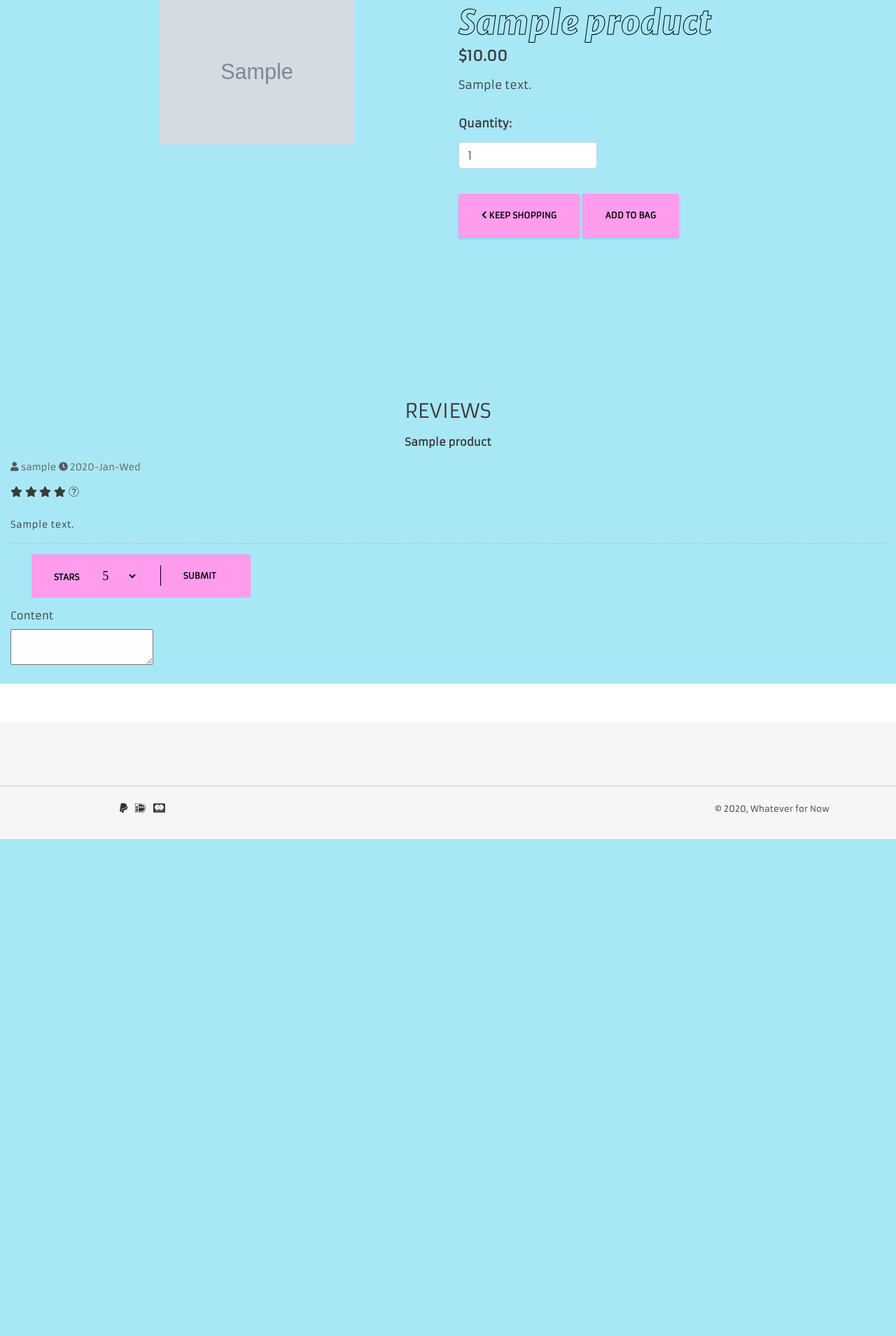
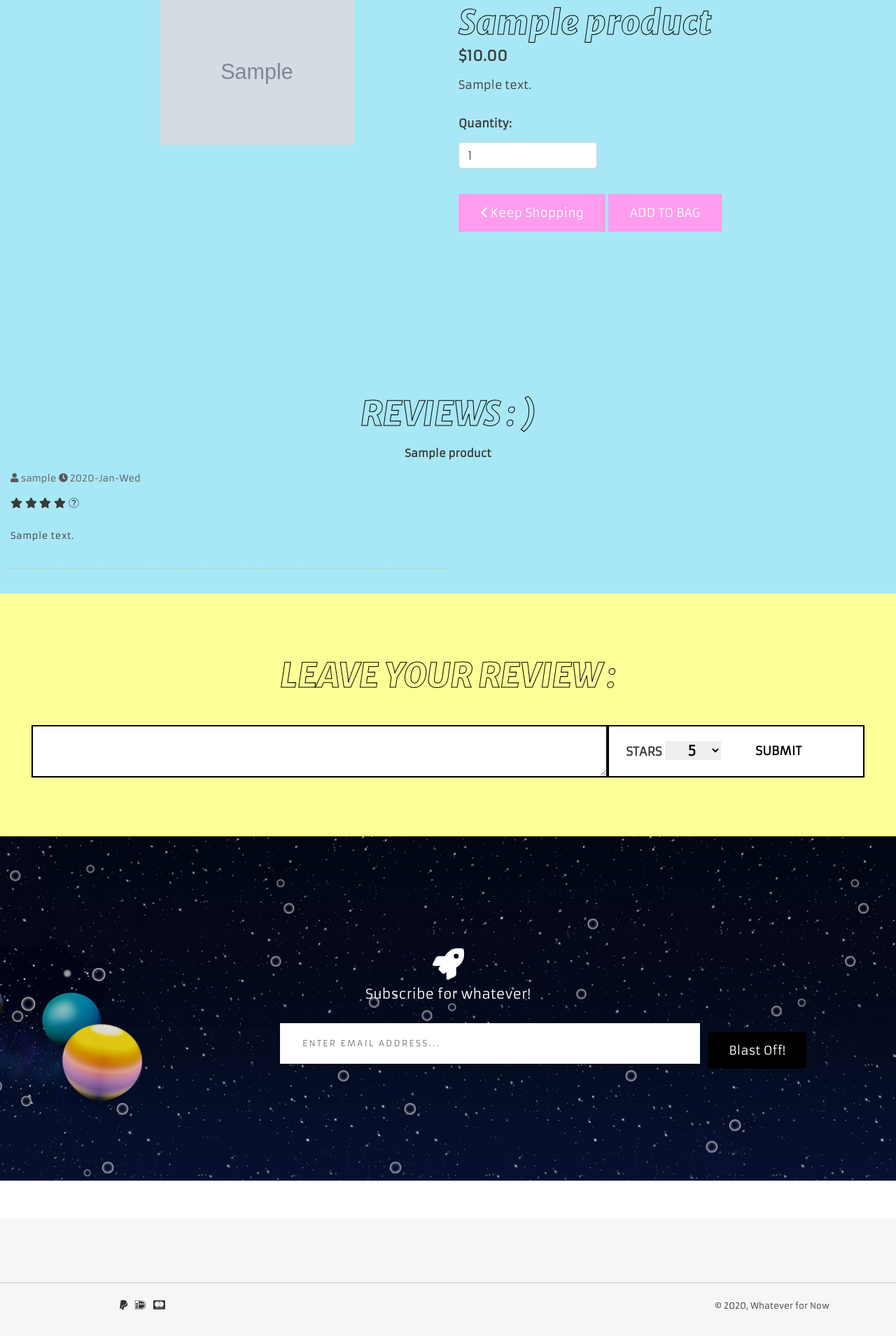
Before and after one commit to Code-Institute-Submissions/Marshmello88-fullstack_project, a Django app: page /products/1 in a window 1280 px wide. Shown: the part 213-2122 px from the top of the page at 70% size. Before the commit the page ends 1412 px from the top, so only its background shows below. Run offline with Django 3.2, Linux system fonts and the light colour scheme; a user stored in the database is signed in; tables that the repository leaves empty hold one stand-in row (values such as "Sample post"); grey boxes marked "Sample" are stand-in pictures; some libraries are stand-ins or nearby versions; some web fonts are replaced.

Commit message:
add review row added

```diff
--- a/catalog/templates/product_detail.html
+++ b/catalog/templates/product_detail.html
@@ -54,7 +54,7 @@
    <!--REVIEW SECTION-->
    <div class="reviewheader">
       <div class="headerInnerContainer">
-         <h5 class="reviewtitle">Reviews</h5>
+         <h5 class="reviewtitle">Reviews : )</h5>
          <h6 class="reviewsHeader">{{ product.name }}</h6>
       </div>
       <!-- actual review here -->
@@ -74,19 +74,41 @@
          </div>
          <div class="reviewbody">
             {{ review.content }}
+
          </div>
       {% empty %}
       <div class="notification">
          No reviews yet.
       </div>
       {% endfor %}
+       <!--<button type="button" name="more_comments" class="btn btn-primary" > more comments </button>  new -->
+   </div>
     </div>
       <div class="notification">
          {% if request.user.is_authenticated %}
          <form method="POST" action="{% url 'add_review' product.id %}">
             {% csrf_token %}
+
+<div class = "row bg-yellow">
+            <div class="addcommenttxt col-md-12">
+<p> Leave your review : </p>
+            </div>
+
+
+            <div class="field col-md-8">
+               <div class="control">
+                  <textarea class="textarea commentsection" name="content"> </textarea>
+                  <!--<div class="field">
+                     <div class="control">
+                        <button class="btn cartbtn"> submit </button>
+                     </div>
+                     </div>-->
+               </div>
+            </div>
+
+            <div class="col-md-4">
             <div class="addcommentwrapper">
-               <div class="field submitbtn cartbtn">
+               <div class="field submitbtn">
                   <label class="m-0"> Stars </label>
                   <select class="stars qty" name="stars">
                      <option  class ="qty" value="5"> 5</option>
@@ -99,26 +121,22 @@
                <div class="btnseparator"></div>
                <div class="field ">
                   <div class="control">
-                     <button class="submitbtn cartbtn"> submit </button>
+                     <button class="submitbtn "> submit </button>
                   </div>
                </div>
             </div>
-            <div class="field">
-               <label> Content</label>
-               <div class="control">
-                  <textarea class="textarea" name="content"> </textarea>
-                  <!--<div class="field">
-                     <div class="control">
-                        <button class="btn cartbtn"> submit </button>
-                     </div>
-                     </div>-->
-               </div>
             </div>
          </form>
+                     </div>
+
       </div>
       {% else %}
       <p> please sign in to add review </p>
       {% endif %}
    </div>
 </div>
+
+
+
+
 {% endblock %}
--- a/static/css/styles.css
+++ b/static/css/styles.css
@@ -451,49 +451,66 @@ background-color: /*#B8FBFF;*/ #A8E7F5;
 padding-top: 4rem;
 }
 
-.otp-qty {
-    display: flex;
-    align-items: center;
-    margin: 15px 30px;
-}
 
 .qty {
-    font-size: 18px;
+    /*color: #fff;*/
+    font-size: 20px;
+    font-weight: 800;
     border: none;
     text-align: center;
     width: 80px;
     margin: 0;
-    background: #FF9CEE;
-    font-family: 'National 2 Bold Italic';
+    /*background: #FF9CEE;*/
+    padding-left: 8px;
+   /* font-family: 'National 2 Bold Italic';*/
 }
 
 .addcommentwrapper {
-    background: #FF9CEE;
+    /*background: #FF9CEE;*/
     display: flex;
     align-items: center;
-    margin: 15px 30px;
-    width: 25%;
+    margin-right: 30px;
+    height: 67.5%;
+
+    border: 2px solid black;
+    background: white;
+}
+
+.commentsection {
+    margin-left: 30px;
+width: 100%;
+    border: 2px solid black;
+   height: 75px;
+    font-family: 'Pitch Sans Medium', 'Courier New';
+    color: black;
+    line-height: 20px;
+    margin-bottom: 30px;
+ font-size: 1em;
+
 }
 
 .submitbtn {
     box-shadow: none!important;
-    padding: 1.25rem 2rem;
-    font-size: 80%;
+    padding: 1.25rem 1.5rem;
     text-transform: uppercase;
-    color: #000000;
+    /*color: #fff;*/
     letter-spacing: 0.11px;
     text-align: center;
     font-weight: 900;
     border: none;
+font-size: 17px;
+background-color: white;
 }
 
 .btnseparator {
-    border-right: 1px solid #000000;
+    border-right: 1px solid #fff;
     margin-right: 0px;
     height: 29px;
 }
 
-
+.reviews {
+    width: 50%;
+}
 
 .reviewbody {
     font-size: 13px;
@@ -520,10 +537,27 @@ position: relative;
 
 .reviewtitle {
     text-transform: uppercase;
-    font-size: 28px;
     display: inline-block;
     position: relative;
     padding: 0 15px;
+    font-family: 'Merriweather Sans', sans-serif;
+    font-size: 48px;
+    color: transparent;
+    -webkit-text-stroke-width: 1px;
+    -webkit-text-stroke-color: black;
+}
+
+.addcommenttxt p {
+    margin: 36px 30px;
+    text-align: center;
+text-transform: uppercase;
+    font-weight: 900;
+
+    font-family: 'Merriweather Sans', sans-serif;
+    font-size: 48px;
+    color: transparent;
+    -webkit-text-stroke-width: 1px;
+    -webkit-text-stroke-color: black;
 }
 
 h6.reviewsHeader {
@@ -696,16 +730,7 @@ p {
     margin:0 auto;
 }
 
-.btn {
-    box-shadow: 0 0.1875rem 0.1875rem 0 rgba(0, 0, 0, 0.1) !important;
-    padding: 1.25rem 2rem;
-    font-size: 80%;
-    text-transform: uppercase;
-    color: #000000;
-    letter-spacing: 0.11px;
-    text-align: center;
-    font-weight: 900;
-}
+
 
 .btn-primary {
     color: #fff;
@@ -718,6 +743,11 @@ p {
 }
 }
 
+.bg-yellow {
+    background: #FBFF96;
+    padding-top: 3rem;
+    padding-bottom: 3rem;
+}
 
 /* */
 .scrollable {
--- /dev/null
+++ b/static/js/script.js
@@ -0,0 +1,4 @@
+$("[name='more_comments']".click(function(){
+    var hidden_comments = $(this).parent().find('.d-none'); // selects all hidden comments
+    $(hidden_comments).each(function(){$(this).removeClass('d-none')}); // removes 'd-none' class
+    })
--- a/templates/base.html
+++ b/templates/base.html
@@ -114,6 +114,22 @@
 {% block content %}
 {% endblock %}
 
+  <!-- SIGN UP SECTION-->
+<section class="signup-section" id="signup">
+   <div class="signupwrapper">
+      <div class="signuprow">
+         <div class="text-center">
+            <img class="" aria-hidden="true"><i class="fas fa-rocket fa-3x"></i>
+            <h2 class="h2margin">Subscribe for whatever!</h2>
+            <form class="form-inline d-flex">
+               <input class=" inputmargin" id="inputEmail" type="email" placeholder="Enter email address..."><button class="btn btn-primary signupbtn" type="submit">Blast Off!</button>
+            </form>
+         </div>
+      </div>
+   </div>
+</section>
+
+
 <!-- FOOTER n stuff -->
 <footer class="myfooter">
 	<hr class="separator">
```
Also changed, not shown: home/templates/home/index.html (+0 -14 lines).
